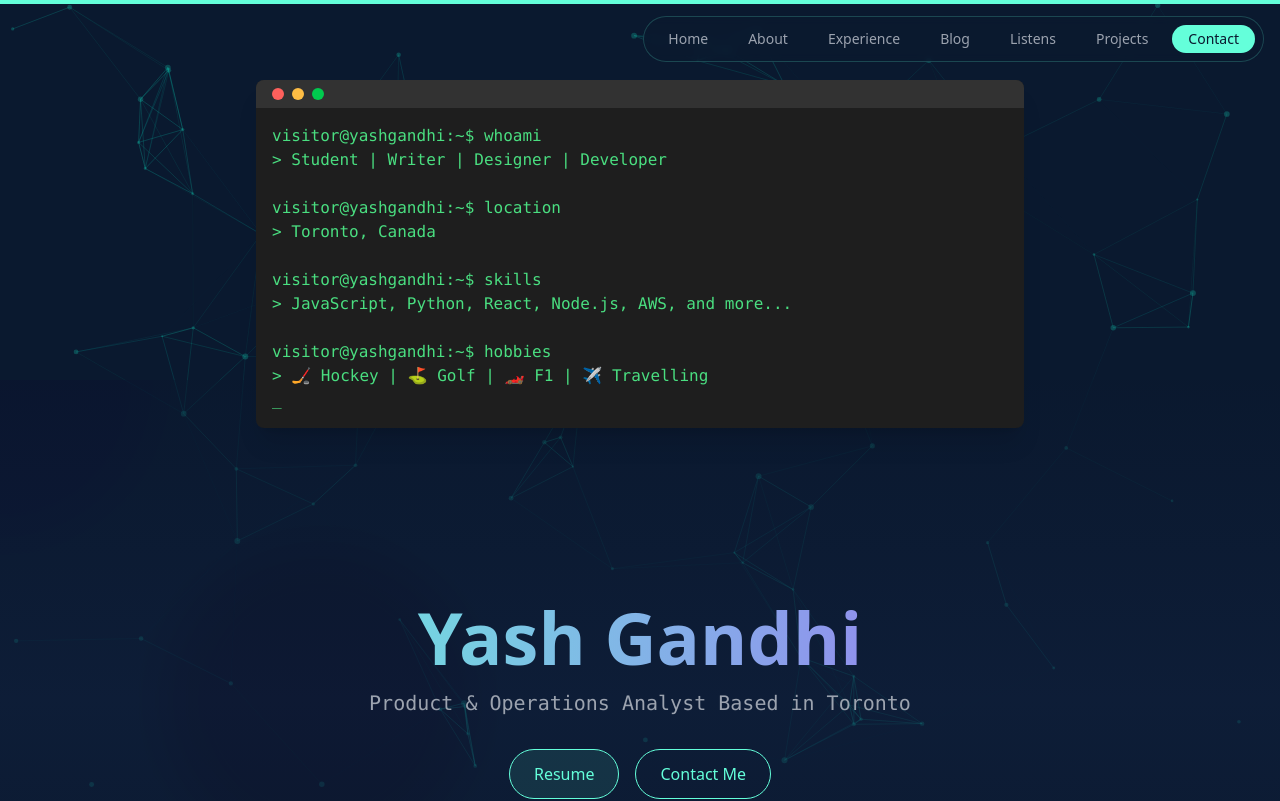
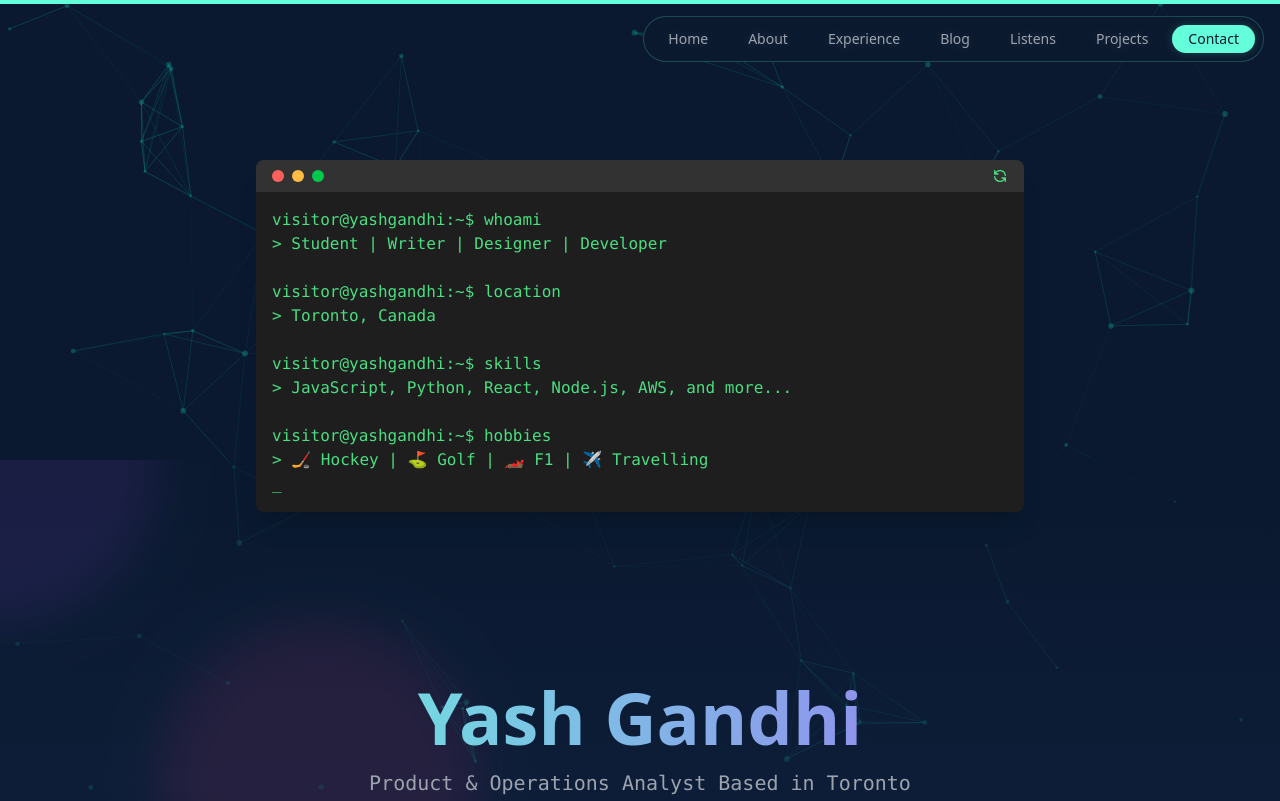
Before and after one commit to yasher3413/yashgandhi-website, a Next.js app: page / in a window 1280 px wide. Shown: the top 801 px of the page. Built offline with nearby package versions, Linux system fonts and the light colour scheme.

Commit message:
new changes

```diff
--- /dev/null
+++ b/src/components/BackToTop.tsx
@@ -0,0 +1,56 @@
+import { motion, AnimatePresence } from "framer-motion";
+import { useState, useEffect } from "react";
+
+const BackToTop = () => {
+  const [isVisible, setIsVisible] = useState(false);
+
+  useEffect(() => {
+    const toggleVisibility = () => {
+      if (window.pageYOffset > 300) {
+        setIsVisible(true);
+      } else {
+        setIsVisible(false);
+      }
+    };
+
+    window.addEventListener("scroll", toggleVisibility);
+    return () => window.removeEventListener("scroll", toggleVisibility);
+  }, []);
+
+  const scrollToTop = () => {
+    window.scrollTo({
+      top: 0,
+      behavior: "smooth",
+    });
+  };
+
+  return (
+    <AnimatePresence>
+      {isVisible && (
+        <motion.button
+          initial={{ opacity: 0, y: 20 }}
+          animate={{ opacity: 1, y: 0 }}
+          exit={{ opacity: 0, y: 20 }}
+          onClick={scrollToTop}
+          className="fixed bottom-8 right-8 bg-secondary/20 backdrop-blur-sm p-3 rounded-full border border-secondary/20 hover:bg-secondary/30 transition-colors z-50 cursor-pointer"
+        >
+          <svg
+            className="w-6 h-6 text-secondary"
+            fill="none"
+            stroke="currentColor"
+            viewBox="0 0 24 24"
+          >
+            <path
+              strokeLinecap="round"
+              strokeLinejoin="round"
+              strokeWidth={2}
+              d="M5 10l7-7m0 0l7 7m-7-7v18"
+            />
+          </svg>
+        </motion.button>
+      )}
+    </AnimatePresence>
+  );
+};
+
+export default BackToTop;
--- a/src/components/Terminal.tsx
+++ b/src/components/Terminal.tsx
@@ -15,15 +15,18 @@ visitor@yashgandhi:~$ hobbies
 > 🏒 Hockey | ⛳ Golf | 🏎️ F1 | ✈️ Travelling
  `;
 
-  useEffect(() => {
+  const startTyping = () => {
     let i = 0;
+    setText('');
     const typing = setInterval(() => {
       setText(fullText.slice(0, i));
       i++;
       if (i > fullText.length) clearInterval(typing);
     }, 20);
+  };
 
-    return () => clearInterval(typing);
+  useEffect(() => {
+    startTyping();
   }, []);
 
   return (
@@ -31,12 +34,30 @@ visitor@yashgandhi:~$ hobbies
       <div
         className="absolute left-1/2 -translate-x-1/2 w-[90vw] md:w-[768px] z-20 bg-[#1E1E1E] rounded-lg shadow-xl overflow-hidden"
       >
-        <div className="flex items-center justify-start px-4 py-2 bg-[#323232]">
+        <div className="flex items-center justify-between px-4 py-2 bg-[#323232]">
           <div className="flex gap-2">
             <div className="w-3 h-3 rounded-full bg-[#FF605C]"></div>
             <div className="w-3 h-3 rounded-full bg-[#FFBD44]"></div>
             <div className="w-3 h-3 rounded-full bg-[#00CA4E]"></div>
           </div>
+          <button
+            onClick={startTyping}
+            className="text-green-400 hover:text-green-300 transition-colors"
+          >
+            <svg
+              className="w-4 h-4"
+              fill="none"
+              stroke="currentColor"
+              viewBox="0 0 24 24"
+            >
+              <path
+                strokeLinecap="round"
+                strokeLinejoin="round"
+                strokeWidth={2}
+                d="M4 4v5h.582m15.356 2A8.001 8.001 0 004.582 9m0 0H9m11 11v-5h-.581m0 0a8.003 8.003 0 01-15.357-2m15.357 2H15"
+              />
+            </svg>
+          </button>
         </div>
         <div className="p-4 font-mono text-sm md:text-base text-green-400 whitespace-pre-line">
           {text}
--- a/src/pages/index.tsx
+++ b/src/pages/index.tsx
@@ -11,6 +11,7 @@ import Navigation from '../components/Navigation';
 import ParticleBackground from '../components/ParticleBackground';
 import MyListens from '../components/MyListens';
 import Projects from '../components/Projects';
+import BackToTop from '../components/BackToTop';
 
 export default function Home() {
   const [mounted, setMounted] = useState(false);
@@ -77,7 +78,9 @@ export default function Home() {
           translateY: "-50%",
         }}
       />
-      <main className="min-h-screen">
+      <main className="relative min-h-screen bg-background text-foreground">
+        <Navigation />
+        <div className="relative z-10 pt-20 pb-16 space-y-16">
           <section id="home">
             <Terminal />
             <Hero />
@@ -102,6 +105,8 @@ export default function Home() {
               <Contact />
             </section>
           </div>
+        </div>
+        <BackToTop />
       </main>
     </>
   );
```
Lines whose indentation alone changed are shown as unchanged.
